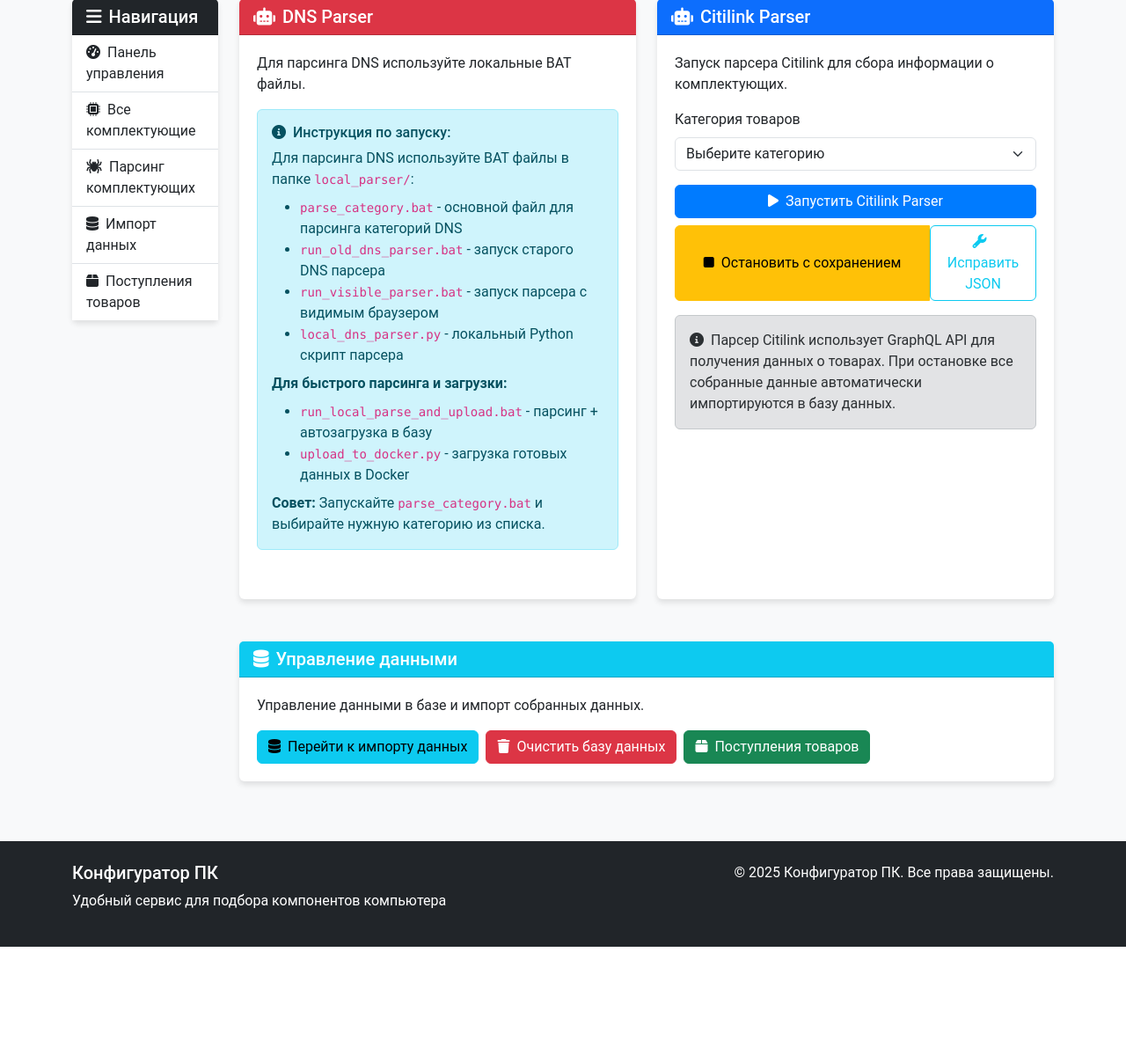
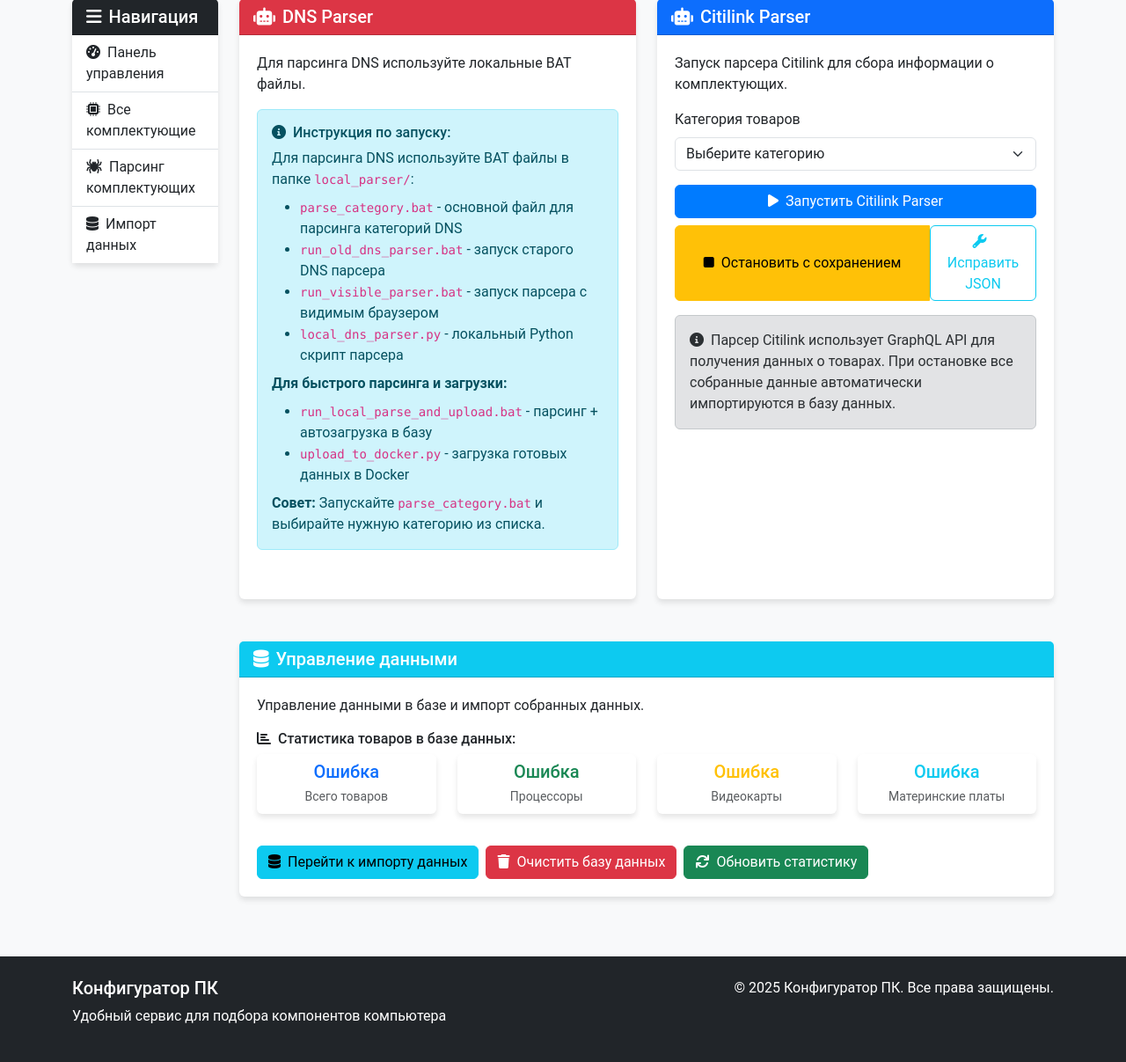
Before and after one commit to Reedmoor/new_pccon, a Python web app: template app/templates/admin/scrape.html in a window 1280 px wide. Shown: the part 195-1402 px from the top of the page at 88% size. Before the commit the page ends 1271 px from the top, so only its background shows below. Run offline with Jinja, Linux system fonts and the light colour scheme; the template is opened without the code that fills it, so the values that code supplies are empty.

Commit message:
(fix) отображение потоков данных, кнопка удаления данных

```diff
--- a/app/templates/admin/layout.html
+++ b/app/templates/admin/layout.html
@@ -59,9 +59,6 @@
                     <a href="{{ url_for('admin.import_data') }}" class="list-group-item list-group-item-action {% if request.endpoint == 'admin.import_data' %}active{% endif %}">
                         <i class="fas fa-database me-2"></i>Импорт данных
                     </a>
-                    <a href="{{ url_for('admin.product_arrivals') }}" class="list-group-item list-group-item-action {% if request.endpoint == 'admin.product_arrivals' %}active{% endif %}">
-                        <i class="fas fa-box me-2"></i>Поступления товаров
-                    </a>
                 </div>
             </div>
         </div>
--- a/app/templates/admin/scrape.html
+++ b/app/templates/admin/scrape.html
@@ -197,6 +197,48 @@
             </div>
             <div class="card-body">
                 <p>Управление данными в базе и импорт собранных данных.</p>
+
+                <!-- Статистика товаров -->
+                <div class="row mb-3">
+                    <div class="col-md-12">
+                        <h6><i class="fas fa-chart-bar me-2"></i>Статистика товаров в базе данных:</h6>
+                        <div class="row text-center">
+                            <div class="col-md-3">
+                                <div class="card border-primary">
+                                    <div class="card-body p-2">
+                                        <h5 class="text-primary mb-1" id="totalProducts">Загрузка...</h5>
+                                        <small class="text-muted">Всего товаров</small>
+                                    </div>
+                                </div>
+                            </div>
+                            <div class="col-md-3">
+                                <div class="card border-success">
+                                    <div class="card-body p-2">
+                                        <h5 class="text-success mb-1" id="processorCount">Загрузка...</h5>
+                                        <small class="text-muted">Процессоры</small>
+                                    </div>
+                                </div>
+                            </div>
+                            <div class="col-md-3">
+                                <div class="card border-warning">
+                                    <div class="card-body p-2">
+                                        <h5 class="text-warning mb-1" id="gpuCount">Загрузка...</h5>
+                                        <small class="text-muted">Видеокарты</small>
+                                    </div>
+                                </div>
+                            </div>
+                            <div class="col-md-3">
+                                <div class="card border-info">
+                                    <div class="card-body p-2">
+                                        <h5 class="text-info mb-1" id="motherboardCount">Загрузка...</h5>
+                                        <small class="text-muted">Материнские платы</small>
+                                    </div>
+                                </div>
+                            </div>
+                        </div>
+                    </div>
+                </div>
+
                 <div class="d-grid gap-2 d-md-flex justify-content-md-start">
                     <a href="{{ url_for('admin.import_data') }}" class="btn btn-info">
                         <i class="fas fa-database me-2"></i>Перейти к импорту данных
@@ -204,20 +246,20 @@
                     <button type="button" class="btn btn-danger" onclick="confirmClearDatabase()">
                         <i class="fas fa-trash me-2"></i>Очистить базу данных
                     </button>
-                    <a href="{{ url_for('admin.product_arrivals') }}" class="btn btn-success">
-                        <i class="fas fa-box me-2"></i>Поступления товаров
-                    </a>
+                    <button type="button" class="btn btn-success" onclick="loadProductStats()">
+                        <i class="fas fa-refresh me-2"></i>Обновить статистику
+                    </button>
                 </div>
             </div>
         </div>
     </div>
 </div>
 
-<!-- JavaScript для подтверждения удаления -->
+<!-- JavaScript для подтверждения удаления и статистики -->
 <script>
 function confirmClearDatabase() {
     if (confirm('Вы уверены, что хотите очистить всю базу данных? Это действие нельзя отменить!')) {
-        if (confirm('Это действие удалит ВСЕ данные о продуктах. Подтвердите еще раз.')) {
+        if (confirm('Это действие удалит ВСЕ данные о продуктах и конфигурациях. Подтвердите еще раз.')) {
             // Отправляем запрос на очистку
             fetch('{{ url_for("admin.clear_database") }}', {
                 method: 'POST',
@@ -229,7 +271,7 @@
             .then(data => {
                 if (data.success) {
                     alert('База данных успешно очищена');
-                    location.reload();
+                    loadProductStats(); // Обновляем статистику
                 } else {
                     alert('Ошибка при очистке базы данных: ' + data.message);
                 }
@@ -240,6 +282,34 @@
         }
     }
 }
+
+function loadProductStats() {
+    // Загружаем статистику товаров
+    fetch('/admin/api/product-stats')
+    .then(response => response.json())
+    .then(data => {
+        if (data.success) {
+            document.getElementById('totalProducts').textContent = data.total || 0;
+            document.getElementById('processorCount').textContent = data.processors || 0;
+            document.getElementById('gpuCount').textContent = data.graphics_cards || 0;
+            document.getElementById('motherboardCount').textContent = data.motherboards || 0;
+        } else {
+            console.error('Ошибка загрузки статистики:', data.message);
+        }
+    })
+    .catch(error => {
+        console.error('Ошибка:', error);
+        document.getElementById('totalProducts').textContent = 'Ошибка';
+        document.getElementById('processorCount').textContent = 'Ошибка';
+        document.getElementById('gpuCount').textContent = 'Ошибка';
+        document.getElementById('motherboardCount').textContent = 'Ошибка';
+    });
+}
+
+// Загружаем статистику при загрузке страницы
+document.addEventListener('DOMContentLoaded', function() {
+    loadProductStats();
+});
 </script>
 
 {% endblock %}
```
Also changed, not shown: app/routes/admin.py (+60 -18 lines), app/templates/admin/dashboard.html (+0 -11 lines).
